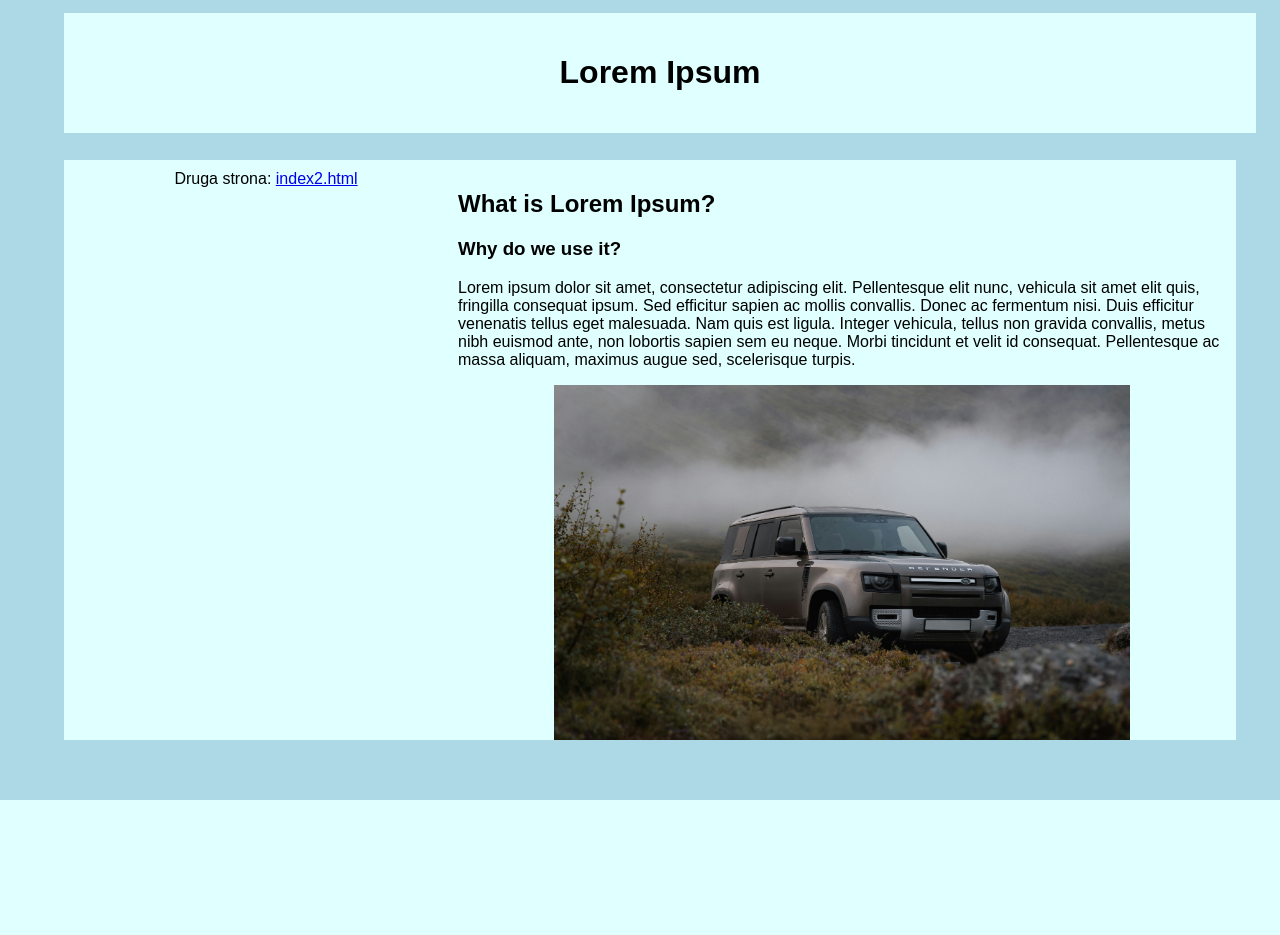
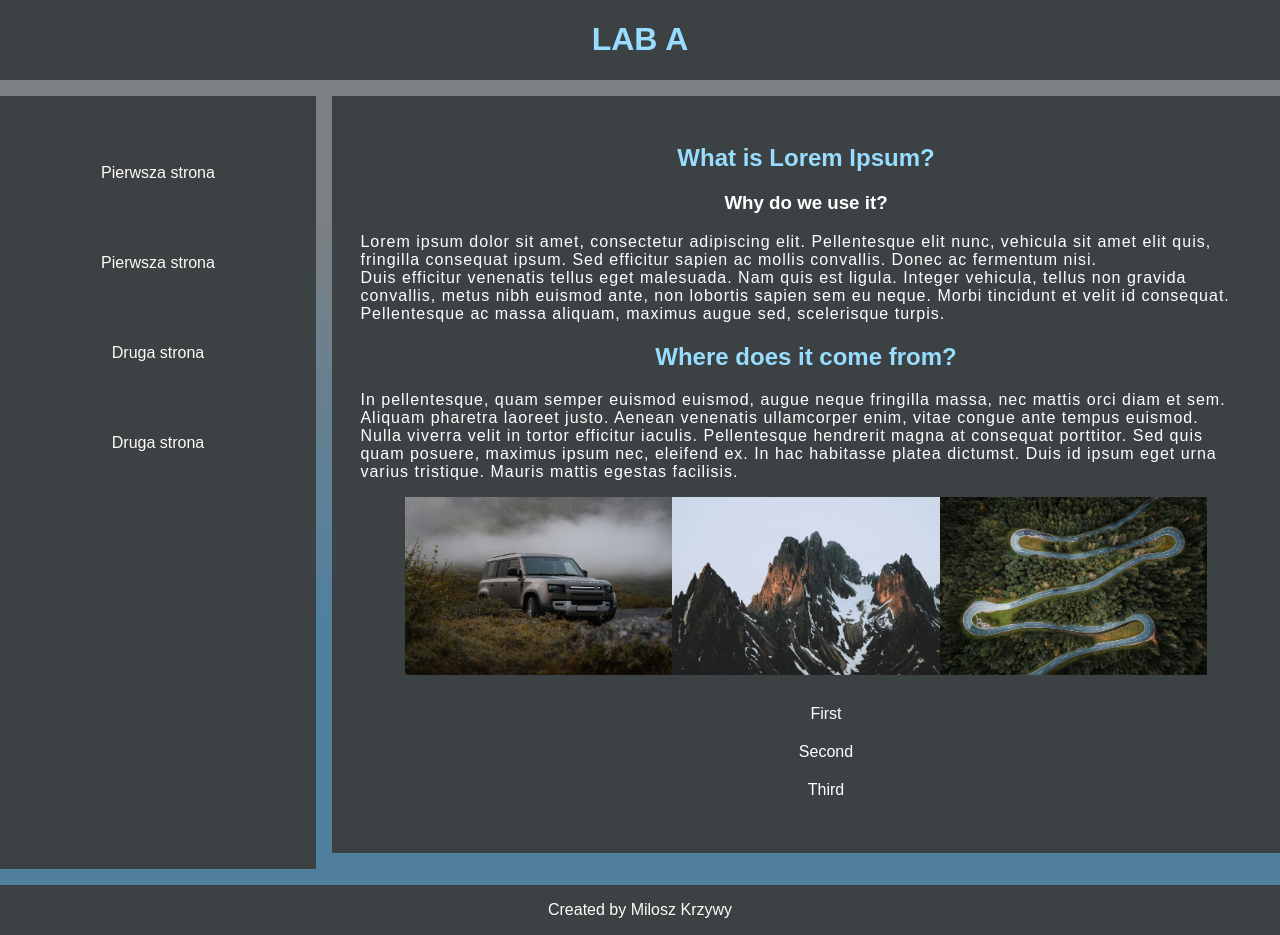
Before and after one commit to Krzywy223/Aplikacje-internetowe, a PHP site: page / in a window 1280 px wide. Before the commit the page ends 800 px from the top, so only its background shows below. Run offline with PHP 8.4, Linux system fonts and the light colour scheme.

Commit message:
Add files via upload

```diff
--- a/AI1-labA/index.html
+++ b/AI1-labA/index.html
@@ -3,45 +3,53 @@
 <head>
     <meta charset="UTF-8">
     <title>Lab A Milosz Krzywy</title>
-    <link rel="stylesheet" href="style.css">
+    <link href="style.css" rel="stylesheet">
 </head>
 <body>
-    <div class="header">
-        <h1>Lorem Ipsum</h1>
+<div class="container">
+    <div class="header" style="grid-area: header;">
+        <h1>LAB A</h1>
     </div>
-    <div class="menu">
-        Druga strona: <a href="index2.html">index2.html</a>
+    <div class="sidebar" style="grid-area: sidebar;">
+        <ul>
+            <li><a href="index.html">Pierwsza strona</a>
+            <li><a href="index.html">Pierwsza strona</a>
+            <li><a href="index2.html">Druga strona</a>
+            <li><a href="index2.html">Druga strona</a>
+        </ul>
     </div>
-    <div class="content">
+    <div class="content" style="grid-area: content;">
         <h2>What is Lorem Ipsum?</h2>
         <h3>Why do we use it?</h3>
         <p>Lorem ipsum dolor sit amet, consectetur adipiscing elit.
             Pellentesque elit nunc, vehicula sit amet elit quis,
             fringilla consequat ipsum. Sed efficitur sapien ac mollis convallis.
-                Donec ac fermentum nisi. Duis efficitur venenatis tellus eget malesuada.
+            Donec ac fermentum nisi.<br> Duis efficitur venenatis tellus eget malesuada.
             Nam quis est ligula. Integer vehicula, tellus non gravida convallis, metus nibh euismod ante,
             non lobortis sapien sem eu neque. Morbi tincidunt et velit id consequat. Pellentesque ac
             massa aliquam, maximus augue sed, scelerisque turpis.
         </p>
-        <div class="photo">
-            <img src="images/car.jpg" alt="car">
-        </div>
         <h2>Where does it come from?</h2>
-            <p> In pellentesque, quam semper euismod euismod,
+        <p>
+            In pellentesque, quam semper euismod euismod,
             augue neque fringilla massa, nec mattis orci
             diam et sem. Aliquam pharetra laoreet justo.
             Aenean venenatis ullamcorper enim, vitae congue
-                ante tempus euismod. Nulla viverra velit in tortor efficitur iaculis.
+            ante tempus euismod.<br> Nulla viverra velit in tortor efficitur iaculis.
             Pellentesque hendrerit magna at consequat porttitor. Sed quis quam posuere,
             maximus ipsum nec, eleifend ex. In hac habitasse platea dictumst. Duis id ipsum
             eget urna varius tristique. Mauris mattis egestas facilisis.
         </p>
+        <div class="photo"><img src="/images/car.jpg" alt="Car"><img src="/images/mount.avif" alt="mountains"><img src="images/road.avif" alt="road"></div>
         <ul>
             <li>First</li>
             <li>Second</li>
             <li>Third</li>
         </ul>
-        </li>
+    </div>
+    <div class="footer" style="grid-area: footer;">
+        <p>Created by Milosz Krzywy</p>
+    </div>
 </div>
 </body>
 </html>
--- a/AI1-labA/style.css
+++ b/AI1-labA/style.css
@@ -1,69 +1,131 @@
-html {
-    background-color: lightblue;
-    margin: 0;
+.container {
+    display: grid;
+    gap: 1em;
+    grid-template-columns: 3fr 9fr;
+    grid-template-rows: auto 1fr auto;
+    min-height: 95vh;
+    background: rgb(125,128,130);
+    background: linear-gradient(180deg, rgba(125,128,130,1) 21%, rgba(81,128,159,1) 66%);
+
+    grid-template-areas:
+                "header header"
+                "sidebar content"
+                "sidebar photo"
+                "footer footer";
+}
+
+.header {
+    grid-area: header;
+    background-color: #3C4244;
+    color: #98DDFFFF;
+    text-align: center;
+}
+
+.sidebar {
+    grid-area: sidebar;
+    background-color: #3C4244;
+    color: #fffbf7;
+    text-align: center;
+    padding-top: 5%;
+    line-height: 50px;
+    transition-duration: 1s;
+
+}
+
+.sidebar a {
+    text-decoration: none;
+    color: #fffbf7;
+    display: block;
+    padding: 10px 0;
+    transition-duration: 1s;
+}
+
+.sidebar a:hover {
+    color: #7ad7ff;
+}
+
+.content {
+    grid-area: content;
+    padding: 3%;
+    background-color: #3C4244;
+}
+
+ul {
+    text-align: center;
+    color: white;
+
+}
+ul li {
+    list-style-type: none;
+    padding: 10px 0;
+    transition-duration: 1s;
+}
+
+ul li:hover {
+    color: #7ad7ff;
+    background: rgb(125,128,130);
+}
+
+.content p {
+    text-align: -webkit-left;
+    letter-spacing: 1px;
+    color: #FFFFFF;
+}
+
+.content h2 {
+    text-align: center;
+    color: #98DDFFFF;
+}
+
+.content h3 {
+    text-align: center;
+    color: #FFFFFF;
+}
+
+.content img {
+    width: 30%;
+    height: auto;
+    text-align: center;
+    display: compact;
+    transition-duration: 1s;
+    transition-property: opacity;
+}
+
+.content img:hover {
+    opacity: 0.5;
+}
+
+.sidebar ul {
+    list-style-type: none;
     padding: 0;
-    height: 100%;
 }
 
 body {
     margin: 0;
     padding: 0;
-    font-family: Arial, sans-serif;
-    height: 100%;
+    font-family: Poppins, sans-serif;
 }
 
-.header {
-    background-color: lightcyan;
-    padding: 20px;
-    margin-top: 1%;
+.footer {
+    grid-area: footer;
+    background-color: #3C4244;
+    color: #fffbf7;
     text-align: center;
-    width: 90%;
-    height: 10%;
-    position: fixed;
-    top: 0;
-    left: 5%;
 }
-
-.menu {
-    background-color: lightcyan;
-    padding: 10px;
-    text-align: center;
-    position: absolute;
-    top: 20%;
-    left: 5%;
-    width: 30%;
-    height: 70%;
-    overflow-y: auto;
-}
-
-.content {
-    background-color: lightcyan;
-    padding: 10px;
-    position: absolute;
-    top: 20%;
-    left: 35%;
-    width: 60%;
-    height: 70%;
-    overflow-y: auto;
-}
-.text {
+.photo {
+    grid-area: photo;
     text-align: center;
 }
 
-.footer {
-    background-color: lightcyan;
-    padding: 10px;
-    text-align: center;
-    width: 100%;
-    height: 10%;
-    position: fixed;
-    bottom: 0;
-    left: 0;
+@media screen and (max-width: 420px) {
+    .container {
+        grid-template-columns: auto;
+        grid-template-rows: auto 1fr auto auto;
+        grid-template-areas:
+                    "header"
+                    "sidebar"
+                    "content"
+                    "footer";
+        /* mobile first!! */
+    }
 }
-.photo {
-    text-align: center;
-}
-img {
-    max-width: 75%;
-    height: auto;
-}
```
Also changed, not shown: AI1-labA/index2.html (+24 -5 lines), AI1-labA/style2.css (added, +129 -0 lines), AI1-labA/images/background.avif (added), AI1-labA/images/matrix.gif (added), AI1-labA/images/mount.avif (added), AI1-labA/images/road.avif (added). Lines whose indentation alone changed are shown as unchanged.
